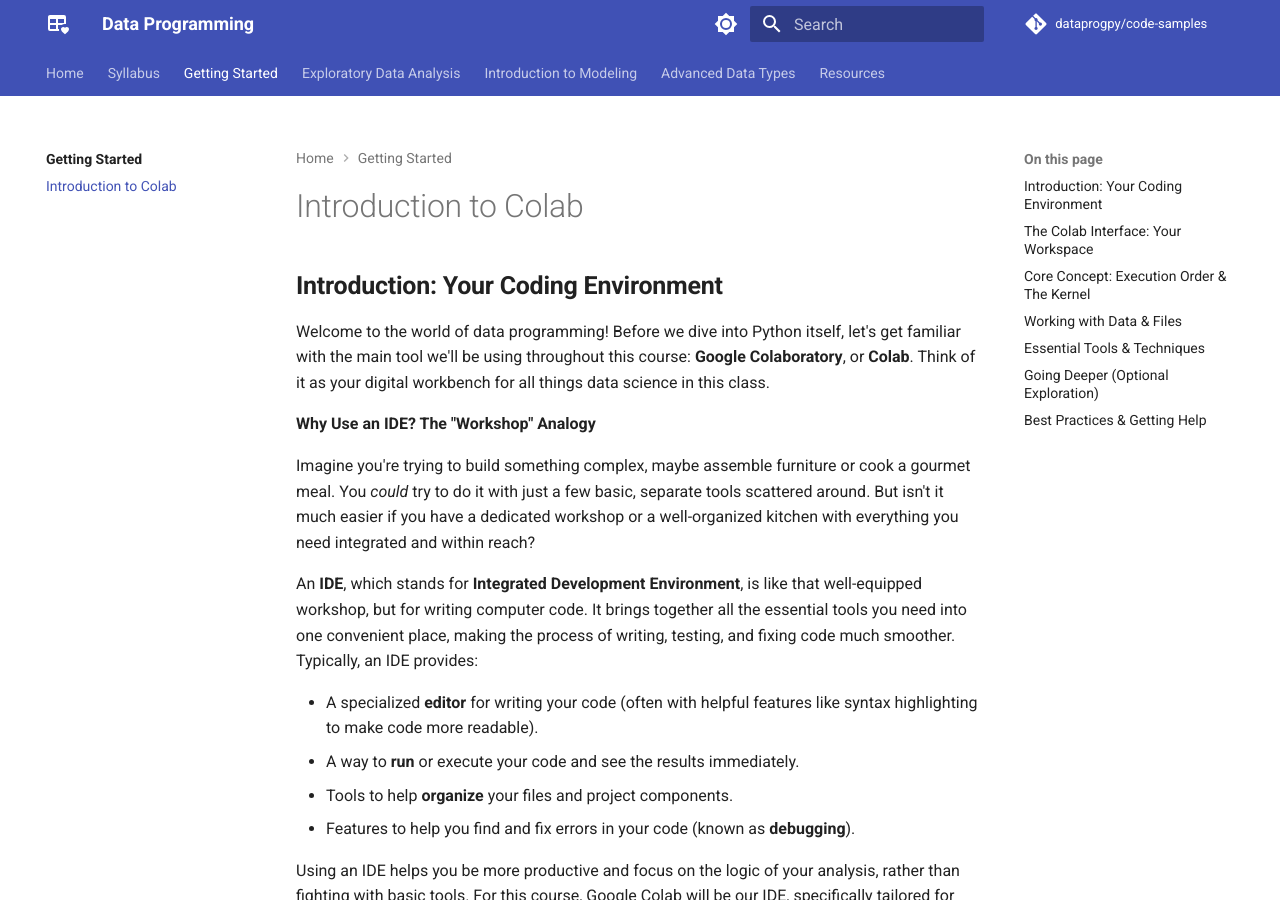
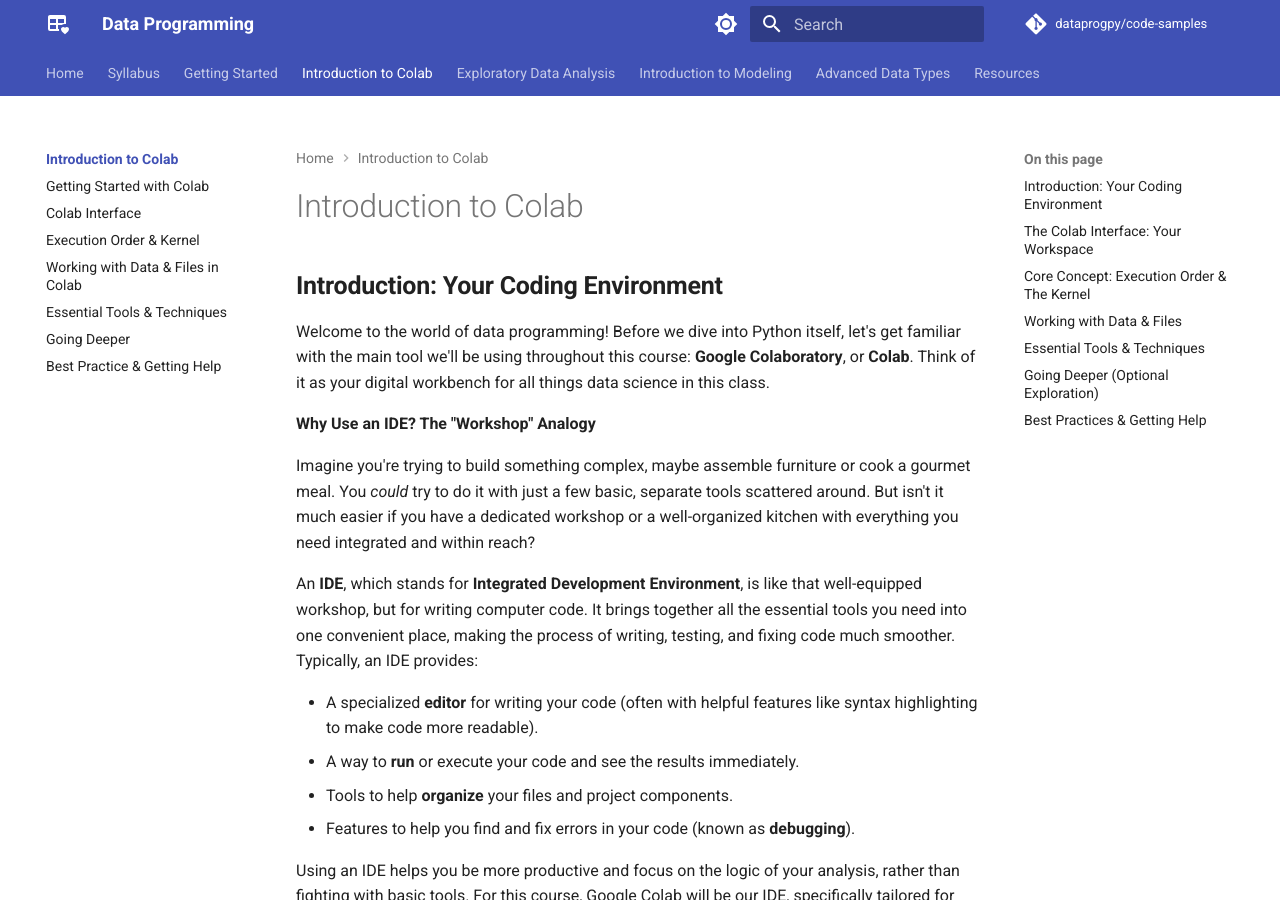
Before and after one commit to dataprogpy/dataprogpy.github.io, an MkDocs documentation site: the page built from docs/getting-started/colab/index.md, in a window 1280 px wide and 900 px high. Built offline with MkDocs 1.6.1 and Material for MkDocs 9.7.7, drawn with Linux system fonts in a browser that asks for light colours; comment, search, counter and statistics services are not loaded; some of the changed text lies outside the part shown.

Commit message:
Add placeholder files for lesson sections

```diff
--- a/mkdocs.yml
+++ b/mkdocs.yml
@@ -102,7 +102,16 @@ nav:
     - Course Policies: syllabus/course-policies.md
   - Getting Started:
     - getting-started/index.md
-    - Introduction to Colab: getting-started/colab/index.md
+  - Introduction to Colab:
+    - getting-started/colab/index.md
+    - Getting Started with Colab: getting-started/colab/colab-intro.md
+    - Colab Interface: getting-started/colab/colab-interface.md
+    - Execution Order & Kernel: getting-started/colab/kernel-state.md
+    - Working with Data & Files in Colab: getting-started/colab/data-files.md
+    - Essential Tools & Techniques: getting-started/colab/essential-techniques.md
+    - Going Deeper: getting-started/colab/going-deeper.md
+    - Best Practice & Getting Help: getting-started/colab/best-practice.md
+
   - Exploratory Data Analysis:
     - eda/index.md
   - Introduction to Modeling:
```
Also changed, not shown: docs/getting-started/colab/best-practice.md (added, +1 -0 lines), docs/getting-started/colab/colab-interface.md (added, +1 -0 lines), docs/getting-started/colab/colab-intro.md (added, +1 -0 lines), docs/getting-started/colab/data-files.md (added, +1 -0 lines), docs/getting-started/colab/essential-techniques.md (added, +1 -0 lines), docs/getting-started/colab/going-deeper.md (added, +1 -0 lines), docs/getting-started/colab/kernel-state.md (added, +1 -0 lines).
